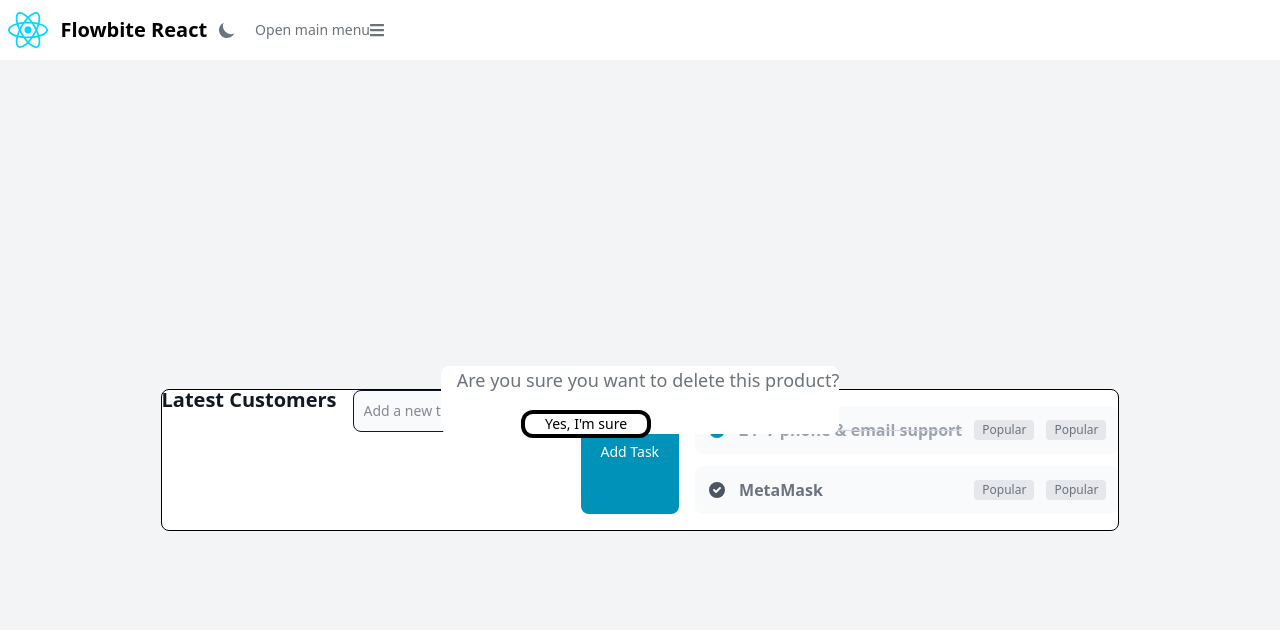
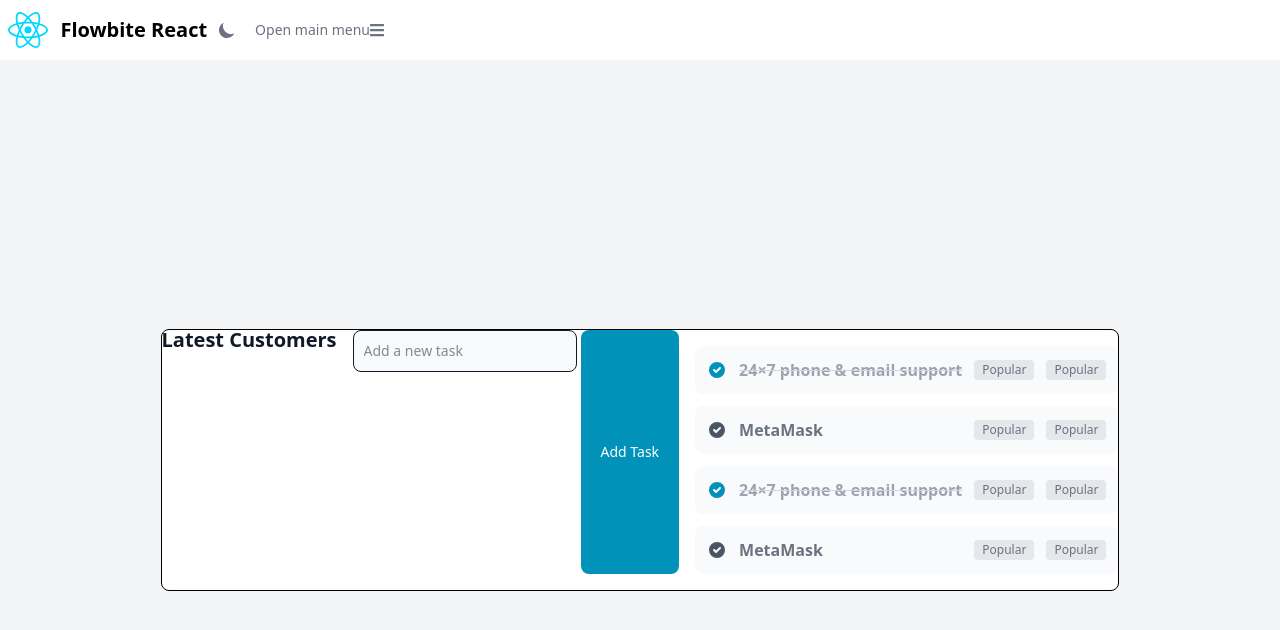
Before and after one commit to amirdadipoor/todo-react, a React (Vite) app: page / in a window 1280 px wide. Shown: the top 630 px of the page. Built offline with nearby package versions, Linux system fonts and the light colour scheme.

Commit message:
create task item and task list

```diff
--- a/src/App.jsx
+++ b/src/App.jsx
@@ -41,7 +41,7 @@ export default function App() {
             <div className="flex justify-center items-center h-screen bg-gray-100 dark:bg-gray-900 antialiased">
                 <TaskList />
             </div>
-            <ConfirmModal />
+            {/*<ConfirmModal />*/}
         </>
     );
 }
--- /dev/null
+++ b/src/components/task-item.jsx
@@ -0,0 +1,34 @@
+
+
+export default function TaskItem(state) {
+    console.log(state.state)
+    return (
+        state.state ?
+            <li className="">
+                <a href="javascript:;" className="group flex items-center rounded-lg bg-gray-50 p-3 text-base font-bold text-gray-900 hover:bg-gray-100 hover:shadow dark:bg-gray-600 dark:text-white dark:hover:bg-gray-500">
+
+                    <svg className="h-5 w-5 shrink-0 text-cyan-600 dark:text-cyan-500" fill="currentColor" viewBox="0 0 20 20" xmlns="http://www.w3.org/2000/svg" >
+                        <path fillRule="evenodd" d="M10 18a8 8 0 100-16 8 8 0 000 16zm3.707-9.293a1 1 0 00-1.414-1.414L9 10.586 7.707 9.293a1 1 0 00-1.414 1.414l2 2a1 1 0 001.414 0l4-4z" clipRule="evenodd" />
+                    </svg>
+
+                    <span className="ml-3 flex-1 whitespace-nowrap text-gray-400 line-through decoration-gray-300">24×7 phone & email support</span>
+                    <span className="ml-3 inline-flex items-center justify-center rounded bg-gray-200 px-2 py-0.5 text-xs font-medium text-gray-500 dark:bg-gray-700 dark:text-gray-400">Popular</span>
+                    <span className="ml-3 inline-flex items-center justify-center rounded bg-gray-200 px-2 py-0.5 text-xs font-medium text-gray-500 dark:bg-gray-700 dark:text-gray-400">Popular</span>
+                </a>
+            </li>
+        :
+            <li >
+                <a href="javascript:;" className="group flex items-center rounded-lg bg-gray-50 p-3 text-base font-bold text-gray-900 hover:bg-gray-100 hover:shadow dark:bg-gray-600 dark:text-white dark:hover:bg-gray-500">
+
+                    <svg className="h-5 w-5 shrink-0 text-gray-600 dark:text-gray-700" fill="currentColor" viewBox="0 0 20 20" xmlns="http://www.w3.org/2000/svg"  >
+                        <path fillRule="evenodd" d="M10 18a8 8 0 100-16 8 8 0 000 16zm3.707-9.293a1 1 0 00-1.414-1.414L9 10.586 7.707 9.293a1 1 0 00-1.414 1.414l2 2a1 1 0 001.414 0l4-4z"  clipRule="evenodd" />
+                    </svg>
+
+                    <span className="ml-3 flex-1 whitespace-nowrap text-gray-500 dark:text-white">MetaMask</span>
+                    <span className="ml-3 inline-flex items-center justify-center rounded bg-gray-200 px-2 py-0.5 text-xs font-medium text-gray-500 dark:bg-gray-700 dark:text-gray-400">Popular</span>
+                    <span className="ml-3 inline-flex items-center justify-center rounded bg-gray-200 px-2 py-0.5 text-xs font-medium text-gray-500 dark:bg-gray-700 dark:text-gray-400">Popular</span>
+                </a>
+            </li>
+
+    )
+}
--- a/src/components/task-list.jsx
+++ b/src/components/task-list.jsx
@@ -1,5 +1,6 @@
 import {Card, TextInput} from "flowbite-react";
 import InputSection from "./input-section.jsx";
+import TaskItem from "./task-item.jsx";
 
 export default function TaskList() {
     return (
@@ -9,31 +10,12 @@ export default function TaskList() {
 
             <ul className="my-4 space-y-3">
 
-                <li className="">
-                    <a href="javascript:;" className="group flex items-center rounded-lg bg-gray-50 p-3 text-base font-bold text-gray-900 hover:bg-gray-100 hover:shadow dark:bg-gray-600 dark:text-white dark:hover:bg-gray-500">
 
-                        <svg className="h-5 w-5 shrink-0 text-cyan-600 dark:text-cyan-500" fill="currentColor" viewBox="0 0 20 20" xmlns="http://www.w3.org/2000/svg" >
-                            <path fillRule="evenodd" d="M10 18a8 8 0 100-16 8 8 0 000 16zm3.707-9.293a1 1 0 00-1.414-1.414L9 10.586 7.707 9.293a1 1 0 00-1.414 1.414l2 2a1 1 0 001.414 0l4-4z" clipRule="evenodd" />
-                        </svg>
 
-                        <span className="ml-3 flex-1 whitespace-nowrap text-gray-400 line-through decoration-gray-300">24×7 phone & email support</span>
-                        <span className="ml-3 inline-flex items-center justify-center rounded bg-gray-200 px-2 py-0.5 text-xs font-medium text-gray-500 dark:bg-gray-700 dark:text-gray-400">Popular</span>
-                        <span className="ml-3 inline-flex items-center justify-center rounded bg-gray-200 px-2 py-0.5 text-xs font-medium text-gray-500 dark:bg-gray-700 dark:text-gray-400">Popular</span>
-                    </a>
-                </li>
-
-                <li >
-                    <a href="javascript:;" className="group flex items-center rounded-lg bg-gray-50 p-3 text-base font-bold text-gray-900 hover:bg-gray-100 hover:shadow dark:bg-gray-600 dark:text-white dark:hover:bg-gray-500">
-
-                        <svg className="h-5 w-5 shrink-0 text-gray-600 dark:text-gray-700" fill="currentColor" viewBox="0 0 20 20" xmlns="http://www.w3.org/2000/svg"  >
-                            <path fillRule="evenodd" d="M10 18a8 8 0 100-16 8 8 0 000 16zm3.707-9.293a1 1 0 00-1.414-1.414L9 10.586 7.707 9.293a1 1 0 00-1.414 1.414l2 2a1 1 0 001.414 0l4-4z"  clipRule="evenodd" />
-                        </svg>
-
-                        <span className="ml-3 flex-1 whitespace-nowrap text-gray-500 dark:text-white">MetaMask</span>
-                        <span className="ml-3 inline-flex items-center justify-center rounded bg-gray-200 px-2 py-0.5 text-xs font-medium text-gray-500 dark:bg-gray-700 dark:text-gray-400">Popular</span>
-                        <span className="ml-3 inline-flex items-center justify-center rounded bg-gray-200 px-2 py-0.5 text-xs font-medium text-gray-500 dark:bg-gray-700 dark:text-gray-400">Popular</span>
-                    </a>
-                </li>
+                <TaskItem state={true} />
+                <TaskItem state={false} />
+                <TaskItem state={true} />
+                <TaskItem state={false} />
 
 
 
```
